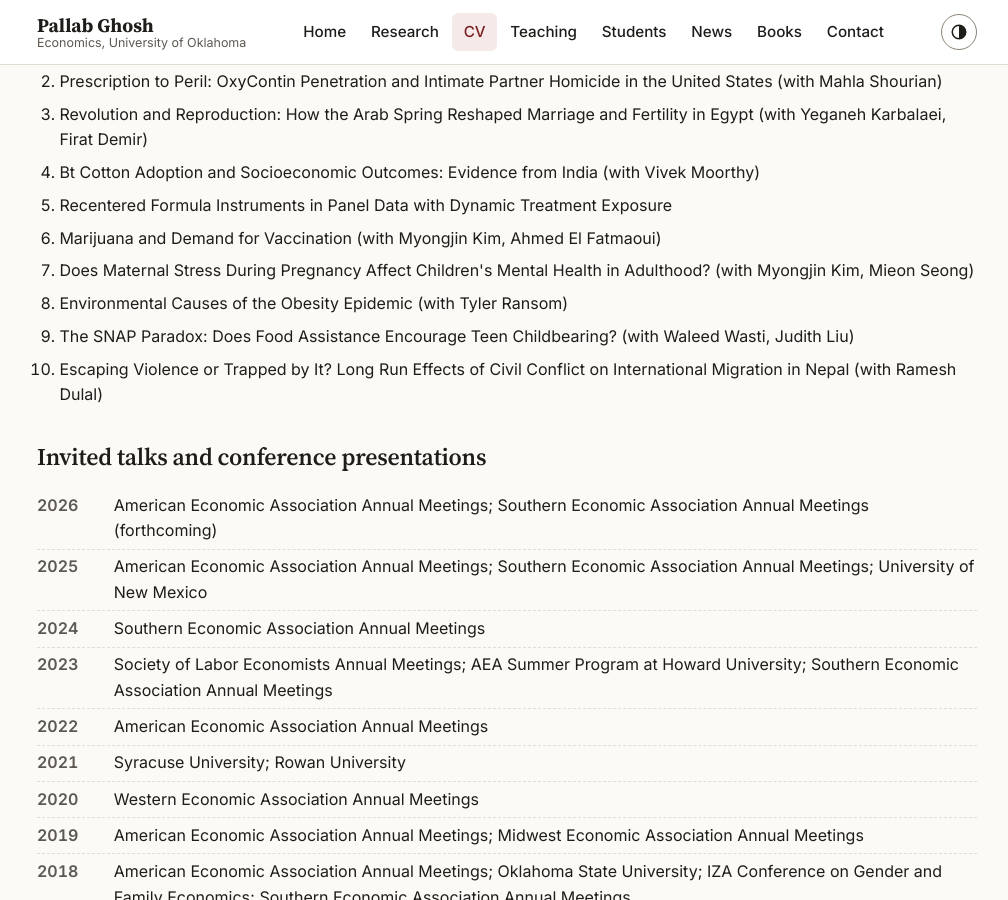
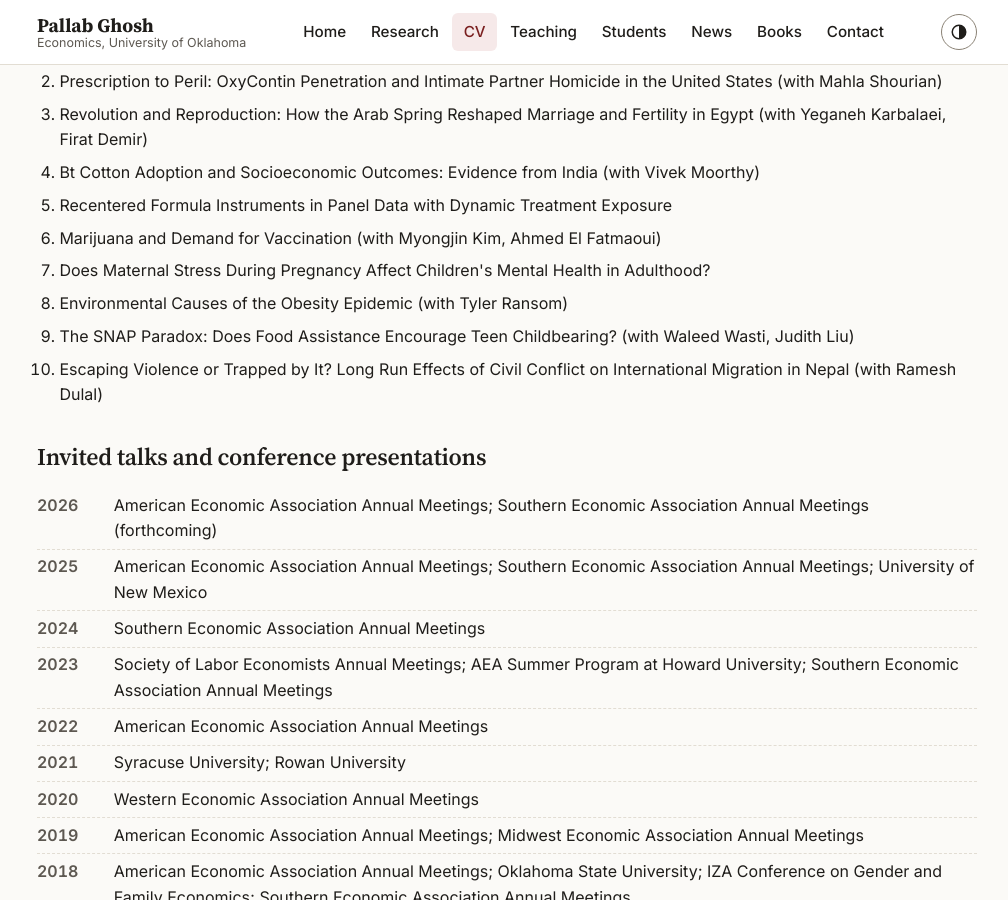
Before and after one commit to paghosh/paghosh.github.io, a Jekyll site: the page built from cv.html, in a window 1280 px wide and 900 px high, scrolled down 3494 px. Shown: the whole window, without its empty margins (133-1141 px from the left). Built offline with Jekyll 4.4.1, drawn with Linux system fonts in a browser that asks for light colours.

Commit message:
Maternal stress project: list as solo work
Co-Authored-By: Claude Fable 5.1 <noreply@anthropic.com>

```diff
--- a/_data/publications.yml
+++ b/_data/publications.yml
@@ -908,7 +908,7 @@
 
 - id: ghosh2026maternalstress
   title: "Does Maternal Stress During Pregnancy Affect Children's Mental Health in Adulthood?"
-  authors: ["Pallab Ghosh", "Myongjin Kim", "Mieon Seong"]
+  authors: ["Pallab Ghosh"]
   area: health
   status: in_progress
   featured: false
```
Also changed, not shown: 2 other files.
